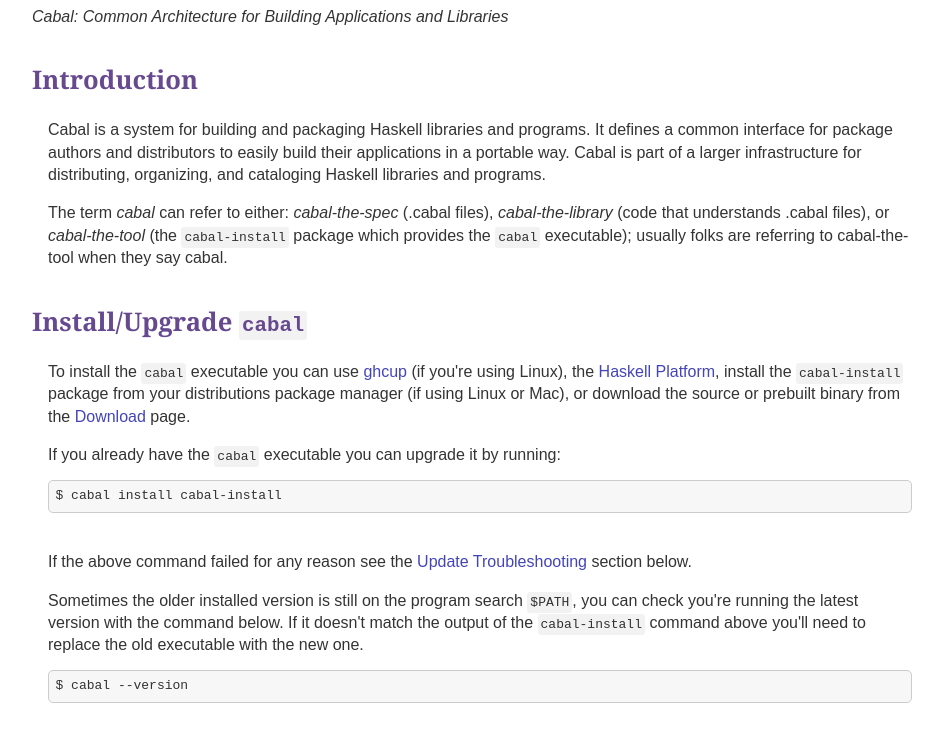
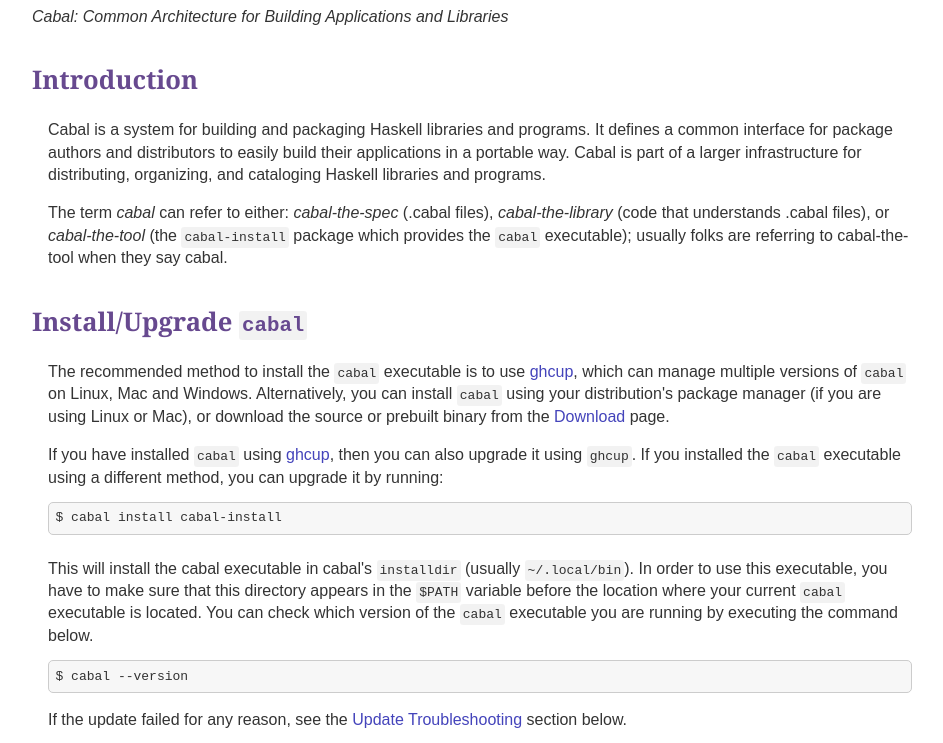
Before and after one commit to haskell/cabal-website, a plain HTML site: page index.html in a window 1280 px wide. Shown: the part 157-900 px from the top of the page, without its empty margins (168-1111 px from the left). Drawn offline with Linux system fonts and the light colour scheme.

Commit message:
Update install instructions on landing page (#38)
* Update install instructions on landing page

* Update install instructions

* Properly typeset mentions of the "cabal" executable

* Add more hard linebreaks to overly long lines


---------

Co-authored-by: Artem Pelenitsyn <a.pelenitsyn@gmail.com>

```diff
--- a/index.html
+++ b/index.html
@@ -33,40 +33,46 @@
     <h2><a href="#install-upgrade">Install/Upgrade <span class="inline-code">cabal</span></a></h2>
 
     <p>
-      To install the <span class="inline-code">cabal</span> executable you can
-      use <a href="https://gitlab.haskell.org/haskell/ghcup-hs">ghcup</a> (if you're using
-      Linux), the <a href="https://www.haskell.org/platform/">Haskell
-      Platform</a>, install the <span class="inline-code">cabal-install</span>
-      package from your distributions package manager (if using Linux or Mac),
-      or download the source or prebuilt binary from
-      the <a href="download.html">Download</a> page.
+      The recommended method to install the <span class="inline-code">cabal</span> executable
+      is to use <a href="https://www.haskell.org/ghcup/">ghcup</a>, which can manage multiple
+      versions of <span class="inline-code">cabal</span> on Linux, Mac and Windows.
+      Alternatively, you can install <span class="inline-code">cabal</span> using your
+      distribution's package manager (if you are using Linux or Mac), or download the source
+      or prebuilt binary from the <a href="download.html">Download</a> page.
+    </p>
 
     <p>
-      If you already have the <span class="inline-code">cabal</span> executable you can upgrade it by running:
+      If you have installed <span class="inline-code">cabal</span> using <a href="https://www.haskell.org/ghcup/">ghcup</a>,
+      then you can also upgrade it using <span class="inline-code">ghcup</span>.
+      If you installed the <span class="inline-code">cabal</span> executable using a different method,
+      you can upgrade it by running:
       <code>
 	<span class="code-unselectable"data-text="$ "></span>cabal install cabal-install
       </code><br>
+      This will install the cabal executable in cabal's <span class="inline-code">installdir</span>
+      (usually <span class="inline-code">~/.local/bin</span>). In order to use this executable,
+      you have to make sure that this directory appears in the <span class="inline-code">$PATH</span>
+      variable before the location where your current <span class="inline-code">cabal</span> executable is located.
+      You can check which version of the <span class="inline-code">cabal</span> executable
+      you are running by executing the command below.
+      <code>
+        <span class="code-unselectable" data-text="$ ">cabal --version</span>
+      </code>
     </p>
 
     <p>
-      If the above command failed for any reason see the <a href="#troubleshooting">Update Troubleshooting</a> section below.
-    </p>
-
-    <p>
-      Sometimes the older installed version is still on the program search
-      <span class="inline-code">$PATH</span>, you can check you're running the
-      latest version with the command below. If it doesn't match the output of
-      the <span class="inline-code">cabal-install</span> command above you'll
-      need to replace the old executable with the new one.<br>
-
-      <code>
-	<span class="code-unselectable" data-text="$ ">cabal --version</span>
-      </code>
+      If the update failed for any reason, see the <a href="#troubleshooting">Update Troubleshooting</a>
+      section below.
     </p>
 
     <h2>Quick Start Guide</h2>
 
-    <p>Start by installing the <span class="inline-code">cabal</span> executable (see <a href="#install-upgrade">the previous section</a>) and the Haskell compiler <span class="inline-code">ghc</span> (see <a href="https://www.haskell.org/ghc/download.html">the GHC download docs</a>).</p>
+    <p>Start by installing the <span class="inline-code">cabal</span> executable
+      (see <a href="#install-upgrade">the previous section</a>) and the Haskell compiler
+      <span class="inline-code">ghc</span>.
+      It is also recommended to use <a href="https://www.haskell.org/ghcup/">ghcup</a> to install
+      <span class="inline-code">ghc</span>.
+    </p>
 
     <h3>Starting a new project</h3>
     <p>
```
